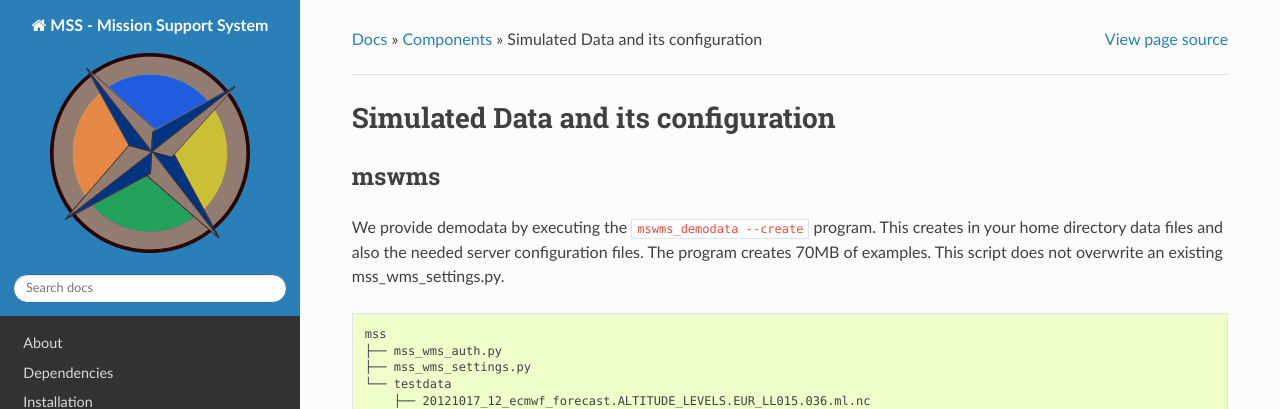
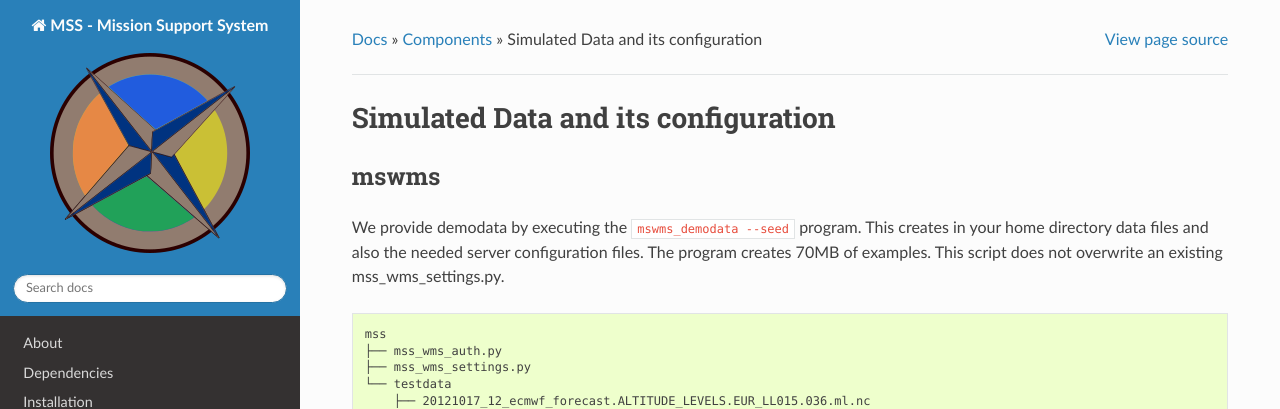
Before and after one commit to Open-MSS/MSS, a Sphinx documentation site: the page built from docs/demodata.rst, in a window 1280 px wide and 1397 px high. Shown: the top 409 px of the window. Built offline with Sphinx 7.4.7 and the Read the Docs theme 2.0.0, drawn with Linux system fonts in a browser that asks for light colours; the version number could not be read and is left out.

Commit message:
Rename 'create' parameter in 'demodata' to 'seed'
Signed-off-by: Jerin J Titus <72017981+jerinjtitus@users.noreply.github.com>

```diff
--- a/docs/demodata.rst
+++ b/docs/demodata.rst
@@ -6,7 +6,7 @@ Simulated Data and its configuration
 
 mswms
 ~~~~~
-We provide demodata by executing the :code:`mswms_demodata --create` program. This creates in your home directory data files and also
+We provide demodata by executing the :code:`mswms_demodata --seed` program. This creates in your home directory data files and also
 the needed server configuration files. The program creates 70MB of examples.
 This script does not overwrite an existing mss_wms_settings.py.
 
--- a/docs/development.rst
+++ b/docs/development.rst
@@ -80,7 +80,7 @@ Setup demodata
 
 :ref:`demodata` is provided by executing::
 
-   $(mssdev) python mslib/mswms/demodata.py --create
+   $(mssdev) python mslib/mswms/demodata.py --seed
 
 To use this data add the mss_wms_settings.py in your python path::
 
```
Also changed, not shown: 2 other files.
